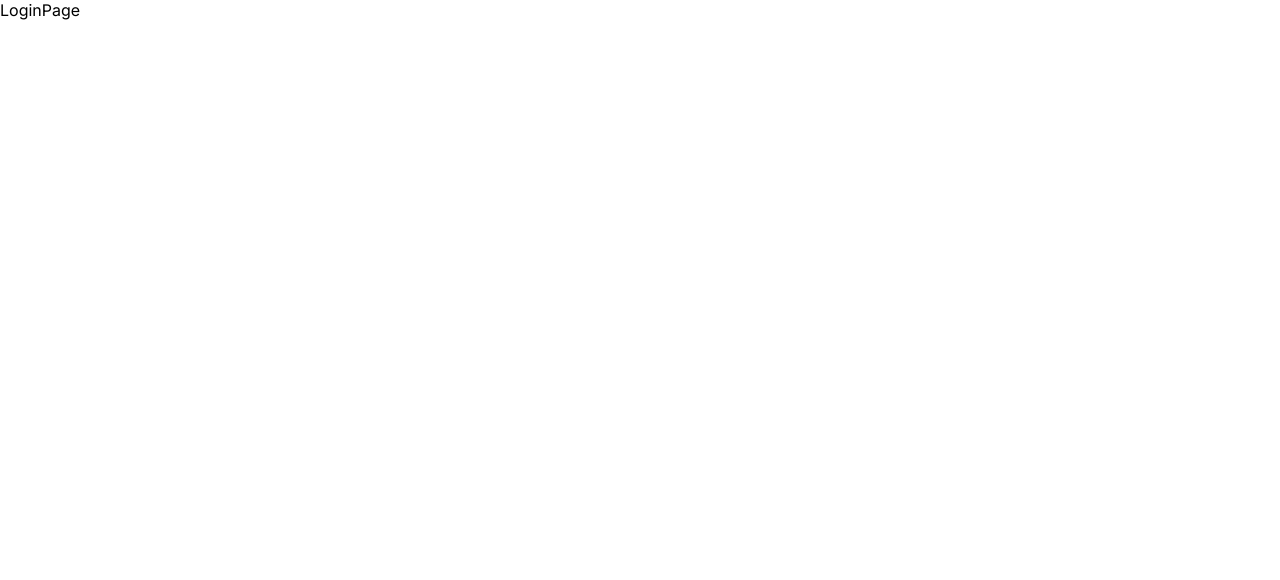
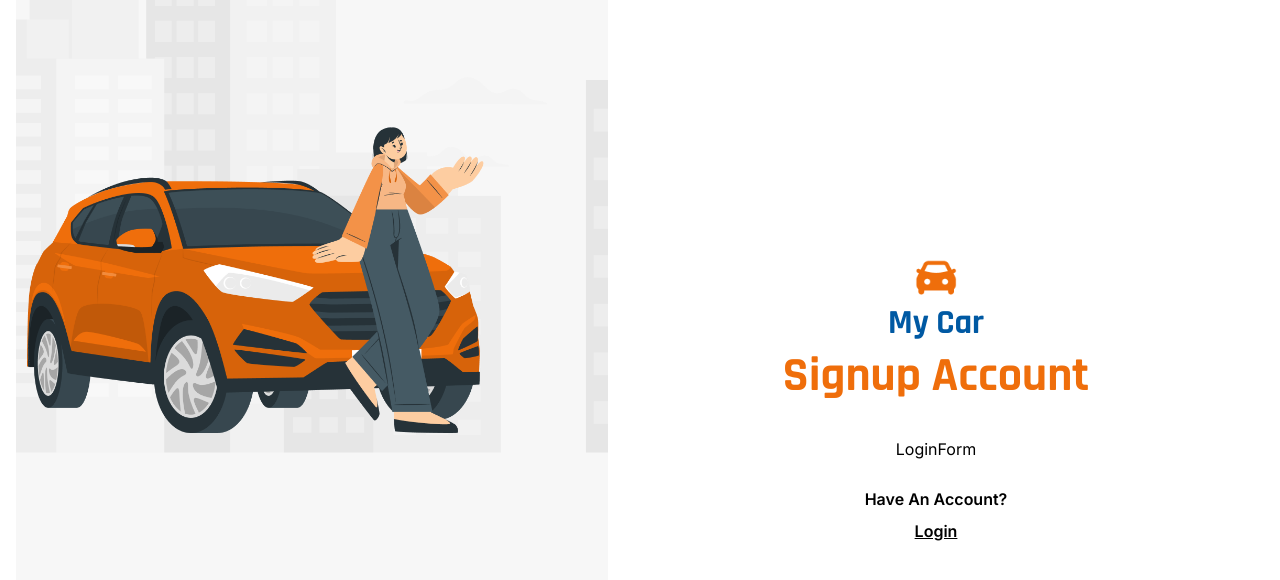
Before and after one commit to CodePriyansh/car_dealer2, a Next.js app: page /login in a window 1280 px wide. Shown: the top 580 px of the page. Built offline with nearby package versions, Linux system fonts and the light colour scheme.

Commit message:
add login page structure

```diff
--- a/src/app/login/page.tsx
+++ b/src/app/login/page.tsx
@@ -1,7 +1,8 @@
+import Login from '@/components/Login'
 import React from 'react'
 
 export default function LoginPage() {
   return (
-    <div>LoginPage</div>
+   <Login/>
   )
 }
--- /dev/null
+++ b/src/components/Login/LoginForm.tsx
@@ -0,0 +1,7 @@
+import React from 'react'
+
+export default function LoginForm() {
+  return (
+    <div>LoginForm</div>
+  )
+}
--- /dev/null
+++ b/src/components/Login/index.tsx
@@ -0,0 +1,51 @@
+
+"use client"
+
+import React from 'react'
+import signup from '../../assets/signup_login.png'
+import LoginForm from './LoginForm'
+import styles from "../SignUp/styles.module.css";
+import Image from "next/image";
+import { Images } from "@/assets/Images";
+import Button from "@/components/Common/Button/index";
+import { useRouter } from 'next/navigation';
+
+export default function Login() {
+    const router=useRouter()
+  return (
+    <div className={styles.wrapper}>
+        <div className={styles.left_wrapper}>
+            <div className='w-full h-full'  style={{
+                    backgroundImage: `url(${signup.src})`,
+                    backgroundSize: 'contain',
+                    backgroundPosition: 'top',
+                    backgroundRepeat:"no-repeat"
+                }}></div>
+        </div>
+        <div className={styles.right_wrapper}>
+           {/* Top headings */}
+           <Image
+                src={Images.myCar}
+                alt="logo"
+                width={32}
+                height={32}
+                className="w-8 h-8 sm:w-12 sm:h-12 mx-auto"
+              />
+              <p className={styles.subheading}>My Car</p>
+              <p className={styles.heading}>Signup Account</p>
+            <LoginForm/>
+            {/* Bottom info */}
+            <div className="flex items-center flex-col mt-6 ">
+                <p className={styles.info_text}>Have an Account?</p>
+                <p
+                  className={`${styles.info_text} underline cursor-pointer`}
+                  onClick={()=>Router.push('/')}
+                >
+                  Login
+                </p>
+              </div>
+        </div>
+
+    </div>
+  )
+}
```
Also changed, not shown: src/components/Login/loginStyles.module.js (added).
